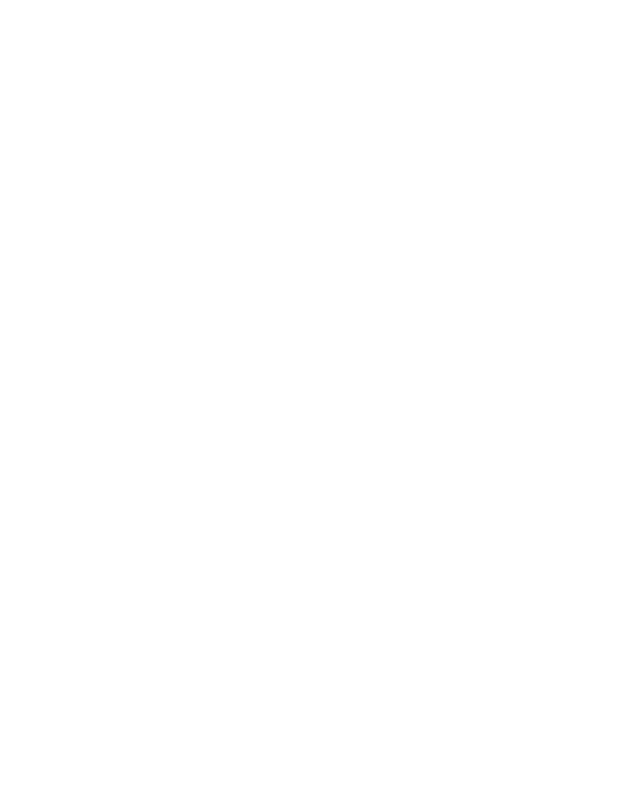
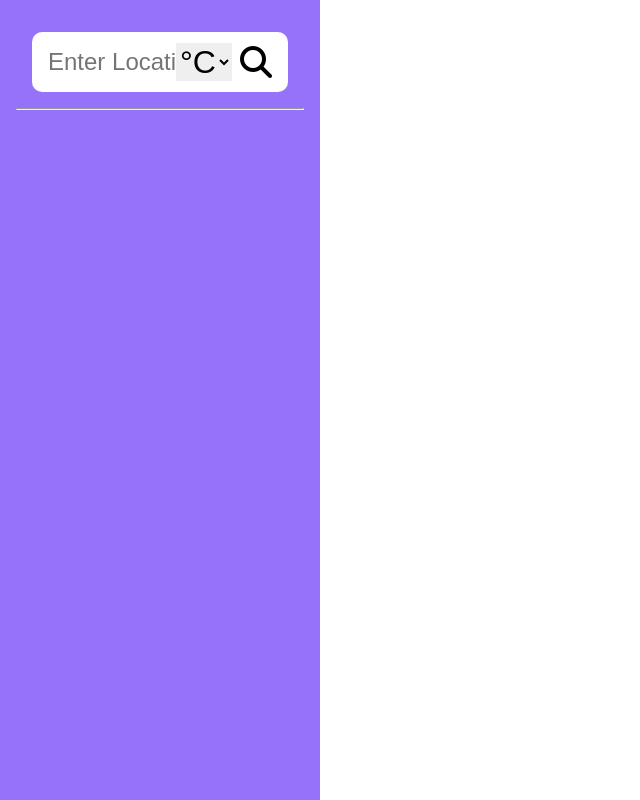
Before and after one commit to SaurabhKuntal110/Weather-App, a plain HTML site: page index.html in a window 1280 px wide. Shown: the whole page, without its empty margins (0-640 px from the left). Drawn offline with Linux system fonts and the light colour scheme.

Commit message:
add sidebar,inputData and related CSS

```diff
--- a/index.html
+++ b/index.html
@@ -5,9 +5,28 @@
     <meta name="viewport" content="width=device-width, initial-scale=1.0">
     <title>Weather App</title>
     <link rel="stylesheet" href="style.css">
+    <link rel="stylesheet" href="https://cdnjs.cloudflare.com/ajax/libs/font-awesome/6.6.0/css/all.min.css" integrity="sha512-Kc323vGBEqzTmouAECnVceyQqyqdsSiqLQISBL29aUW4U/M7pSPA/gEUZQqv1cwx4OnYxTxve5UMg5GT6L4JJg==" crossorigin="anonymous" referrerpolicy="no-referrer" />
 </head>
 <body>
-
+    <div class="container">
+        <div class="weatherInput">
+            <div class="inputGrp">
+                <input type="text" placeholder="Enter Location" id="userLocation">
+                <select class="tempUnit" id="tempUnit">
+                    <option>°C</option>
+                    <option>°F</option>
+                </select>
+                <i class="fa-solid fa-search"></i>
+            </div>
+            <div class="weatherIcon"></div>
+            <h2 class="temperature"></h2>
+            <div class="feelslike"></div>
+            <div class="description"></div>
+            <hr />
+            <div class="date"></div>
+            <div class="city"></div>
+        </div>
+    </div>
     <script src="script.js"></script>
 </body>
 </html>
--- a/style.css
+++ b/style.css
@@ -0,0 +1,50 @@
+*{
+    margin: 0;
+    padding: 0;
+    box-sizing: border-box;
+}
+body{
+    height: 100vh;
+}
+.container{
+    display: flex;
+    align-items: center;
+}
+.weatherInput{
+    width: 25%;
+    position: fixed;
+    inset: 0;
+    background: #9672FB;
+    padding: 1rem;
+}
+.inputGrp{
+    position: relative;
+    display: flex;
+    align-items: center;
+    margin: 1rem;
+}
+.inputGrp input{
+    background: #fff;
+    text-transform: capitalize;
+    padding: 1rem;
+    font-size: 1.5rem;
+    border-radius: 10px;
+    width: 100%;
+    border: none;
+    outline: none;
+}
+.inputGrp .tempUnit{
+    position: absolute;
+    right: 3.5rem;
+    font-size: 2rem;
+    cursor: pointer;
+    border: none;
+    outline: none;
+}
+.inputGrp .fa-search{
+    position: absolute;
+    right: 1rem;
+    color: black;
+    cursor: pointer;
+    font-size: 2rem;
+}
```
